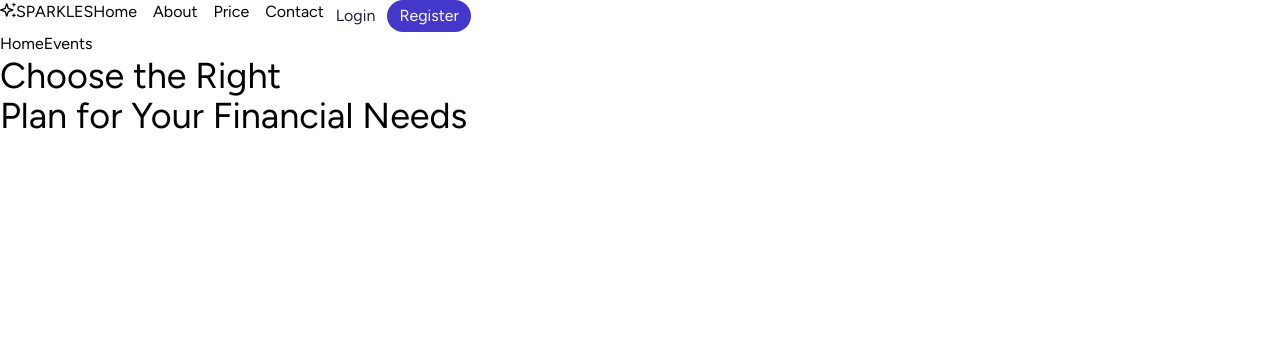
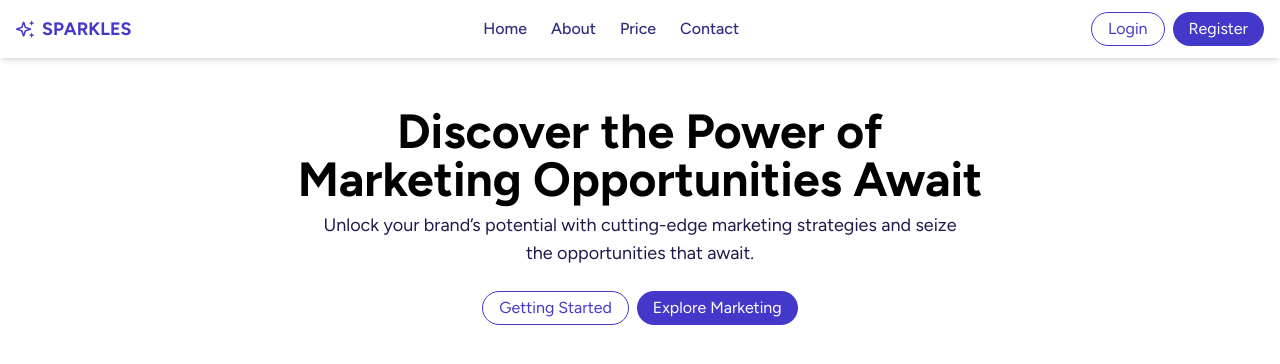
Before and after one commit to shahinamen/nuxt-project, a Nuxt app: page / in a window 1280 px wide. Shown: the top 364 px of the page. Built offline with nearby package versions, Linux system fonts and the light colour scheme.

Commit message:
home page adding

```diff
--- a/app/components/Navbar.vue
+++ b/app/components/Navbar.vue
@@ -1,21 +1,52 @@
+<script setup>
+import { ref } from 'vue'
+
+const isOpen = ref(false)
+</script>
+
 <template>
-    <nav class="navbar flex flex-row">
-        <div>
-            <i class="pi pi-sparkles"></i>SPARKLES
-        </div>
-        <ul class="flex space-x-4">
-            <li><NuxtLink to="/">Home</NuxtLink></li>
-            <li><NuxtLink to="/">About</NuxtLink></li>
-            <li><NuxtLink to="/">Price</NuxtLink></li>
-            <li><NuxtLink to="/">Contact</NuxtLink></li>
-            <!-- <li><NuxtLink to="/events">Events</NuxtLink></li>
-            <li><NuxtLink to="/events/1">Event 1</NuxtLink></li>
-            <li><NuxtLink to="/events/2">Event 2</NuxtLink></li>
-            <li><NuxtLink to="/custom">Custom layout</NuxtLink></li> -->
-        </ul>
-        <div>
-            <button class="bg-white text-indigo-950 px-3 py-1 rounded-full">Login</button>
-            <button class="bg-indigo-700 text-white px-3 py-1 rounded-full">Register</button>
-        </div>
-    </nav>
+  <nav class="bg-white shadow-md fixed top-0 left-0 w-full z-50">
+    <div class="max-w-7xl mx-auto px-4 py-3 flex justify-between items-center">
+      <!-- Logo -->
+      <div class="flex items-center text-indigo-700 font-bold text-lg">
+        <i class="pi pi-sparkles pr-2"></i> SPARKLES
+      </div>
+
+      <!-- Hamburger Icon -->
+      <button
+        class="md:hidden text-2xl text-indigo-700 focus:outline-none"
+        @click="isOpen = !isOpen"
+      >
+        <i :class="isOpen ? 'pi pi-times' : 'pi pi-bars'"></i>
+      </button>
+
+      <!-- Desktop Menu -->
+      <ul class="hidden md:flex space-x-6 text-indigo-900 font-medium">
+        <li><NuxtLink to="/" class="hover:text-indigo-600">Home</NuxtLink></li>
+        <li><NuxtLink to="/" class="hover:text-indigo-600">About</NuxtLink></li>
+        <li><NuxtLink to="/price" class="hover:text-indigo-600">Price</NuxtLink></li>
+        <li><NuxtLink to="/" class="hover:text-indigo-600">Contact</NuxtLink></li>
+      </ul>
+
+      <!-- Desktop Buttons -->
+      <div class="hidden md:flex space-x-2">
+        <button class="bg-white border border-indigo-700 text-indigo-700 px-4 py-1 rounded-full hover:bg-indigo-50">Login</button>
+        <button class="bg-indigo-700 text-white px-4 py-1 rounded-full hover:bg-indigo-800">Register</button>
+      </div>
+    </div>
+
+    <!-- Mobile Dropdown Menu -->
+    <div v-if="isOpen" class="md:hidden px-4 pb-4">
+      <ul class="flex flex-col space-y-2 text-indigo-900 font-medium">
+        <li><NuxtLink to="/" class="block hover:text-indigo-600">Home</NuxtLink></li>
+        <li><NuxtLink to="/" class="block hover:text-indigo-600">About</NuxtLink></li>
+        <li><NuxtLink to="/" class="block hover:text-indigo-600">Price</NuxtLink></li>
+        <li><NuxtLink to="/" class="block hover:text-indigo-600">Contact</NuxtLink></li>
+      </ul>
+      <div class="mt-3 flex space-x-2">
+        <button class="w-full bg-white border border-indigo-700 text-indigo-700 px-4 py-1 rounded-full hover:bg-indigo-50">Login</button>
+        <button class="w-full bg-indigo-700 text-white px-4 py-1 rounded-full hover:bg-indigo-800">Register</button>
+      </div>
+    </div>
+  </nav>
 </template>
--- /dev/null
+++ b/app/pages/Price.vue
@@ -0,0 +1,9 @@
+<template>
+  <div class="min-h-96 flex flex-col justify-center items-center">
+    <h1 class="text-2xl md:text-5xl font-bold text-center">
+      <div>Choose the Right</div>
+      <div>Plan for Your Financial Needs</div>
+    </h1>
+    <p class="px-2 mt-4 md:max-w-2xl text-sm md:text-lg text-center text-indigo-950">Explore our range of tailored banking packages designed to provide secure, efficient, and comprehensive financial services for individuals and teams.</p>
+  </div>
+</template>
--- a/app/pages/index.vue
+++ b/app/pages/index.vue
@@ -1,8 +1,13 @@
 <template>
-  <div>
-    <h1 class="text-4xl">
-      <div>Choose the Right</div>
-      <div>Plan for Your Financial Needs</div>
+  <div class="min-h-96 flex flex-col justify-center items-center">
+    <h1 class="text-2xl md:text-5xl font-bold text-center">
+      <div>Discover the Power of</div>
+      <div>Marketing Opportunities Await</div>
     </h1>
+    <p class="px-2 mt-2 md:max-w-2xl text-sm md:text-lg text-center text-indigo-950">Unlock your brand’s potential with cutting-edge marketing strategies and seize the opportunities that await.</p>
+    <div class="flex space-x-2 mt-6">
+        <button class="bg-white border border-indigo-700 text-indigo-700 px-4 py-1 rounded-full hover:bg-indigo-50">Getting Started</button>
+        <button class="bg-indigo-700 text-white px-4 py-1 rounded-full hover:bg-indigo-800">Explore Marketing</button>
+      </div>
   </div>
 </template>
```
